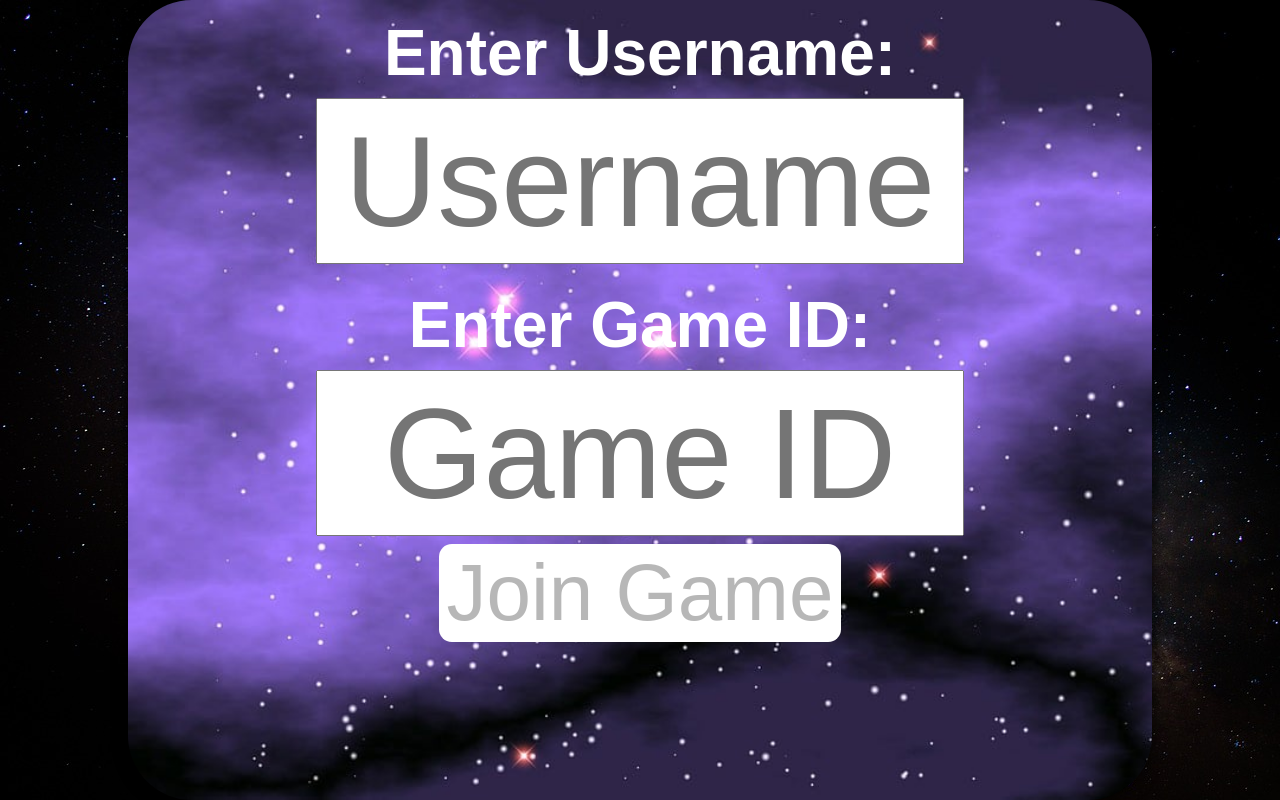
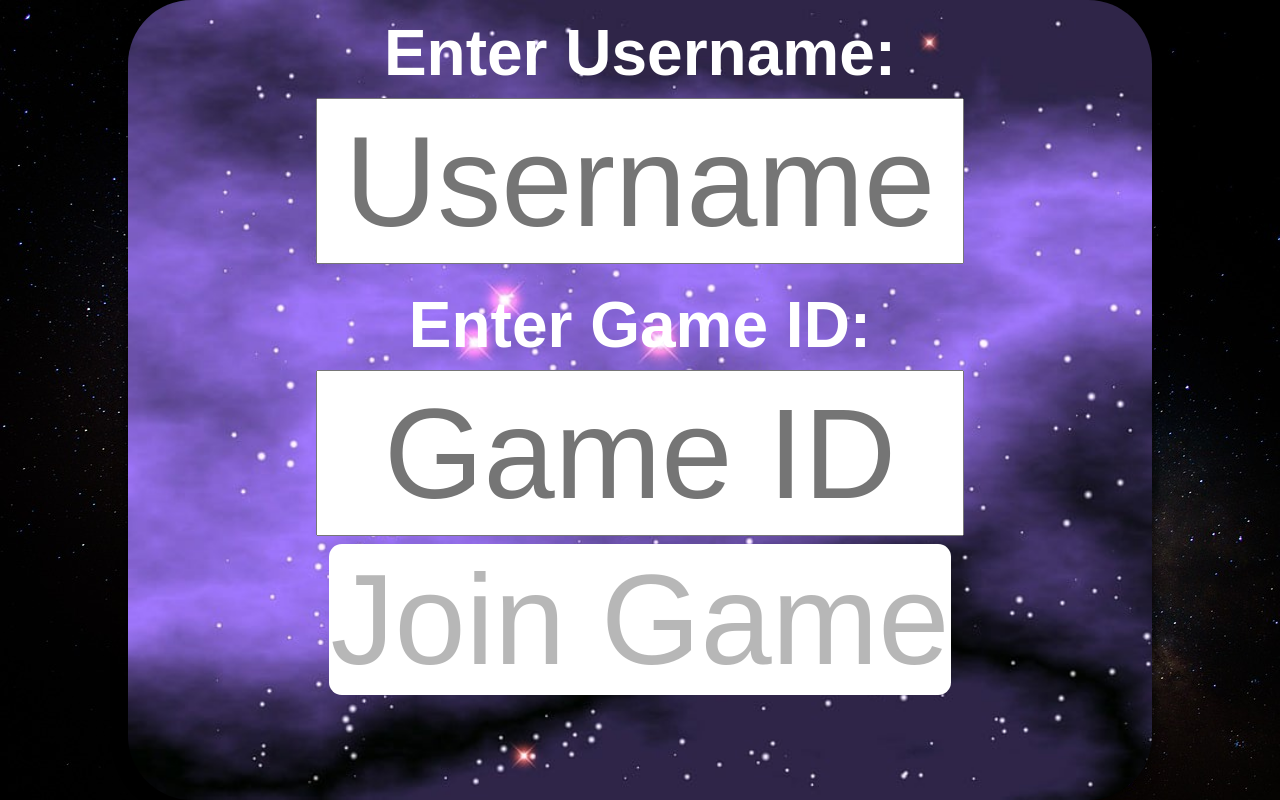
Before and after one commit to MatthewWHuang/pichunt, a React (Create React App) app: page / in a window 1280 px wide. Built offline with nearby package versions, Linux system fonts and the light colour scheme; no server answers; the database is empty; a web font is replaced by a local one.

Commit message:
Fixed Login Page

```diff
--- a/src/components/Login.js
+++ b/src/components/Login.js
@@ -104,12 +104,13 @@ function Login({ onSubmit, defaultGameID }) {
             </div>
             <button
                 style={{
-                    fontSize: "10vh",
+                    fontSize: "10vw",
                     borderRadius: "1vw",
                     fontFamily: "'MuseoModerno', sans-serif",
                     fontWeight: "500",
                     borderColor: "transparent",
                     backgroundColor: "white",
+                    padding: "0px",
                 }}
                 onClick={(e) => {
                     onSubmit(username, gameID);
```
